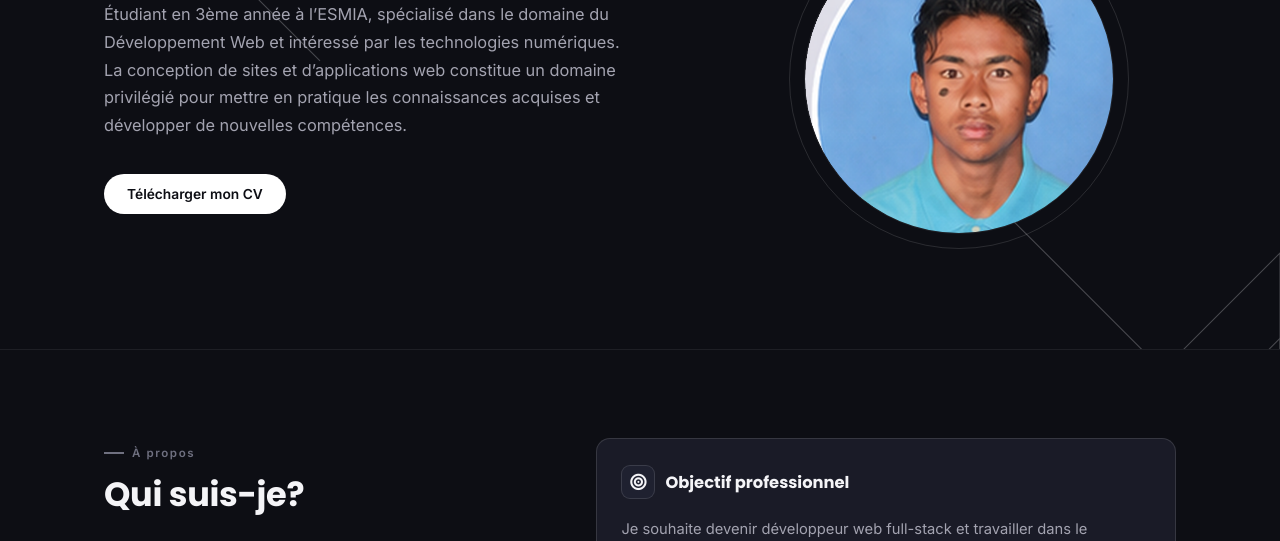
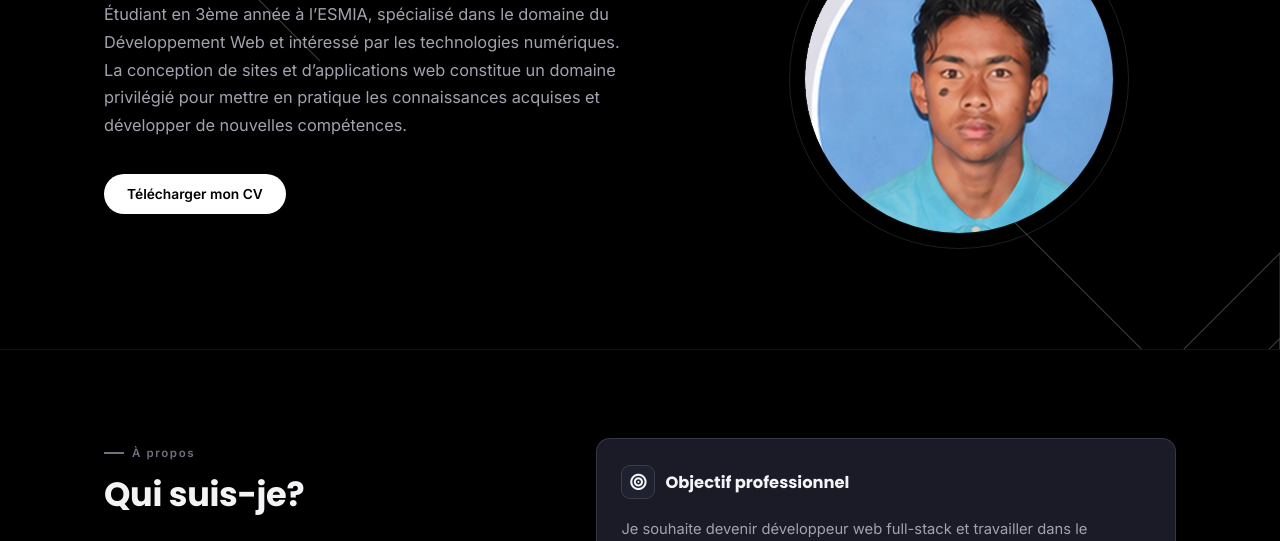
Before and after one commit to Amboara08/Portfolio, a website: page index.html in a window 1280 px wide. Shown: the part 259-800 px from the top of the page. Drawn offline with Linux system fonts and the light colour scheme.

Commit message:
Modification

```diff
--- a/css/style.css
+++ b/css/style.css
@@ -1,5 +1,5 @@
 :root{
-  --bg:#0d0e14;
+  --bg:black;
   --bg-soft:#14151f;
   --card:#1a1b27;
   --card-2:#1f2130;
@@ -28,8 +28,8 @@
 }
 *{
   box-sizing:border-box;
-   margin:0;
-    padding:0;
+  margin:0;
+  padding:0;
 }
 html{
   scroll-behavior:smooth;
```
